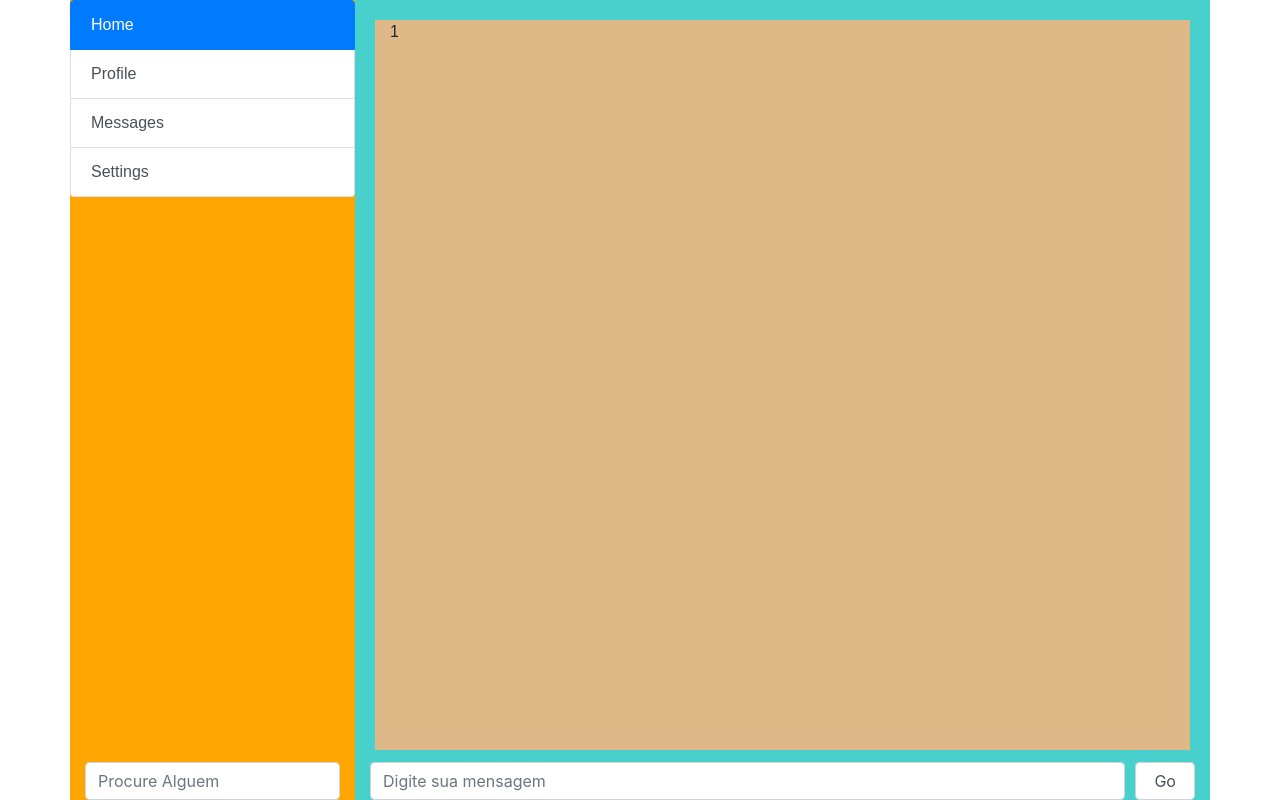
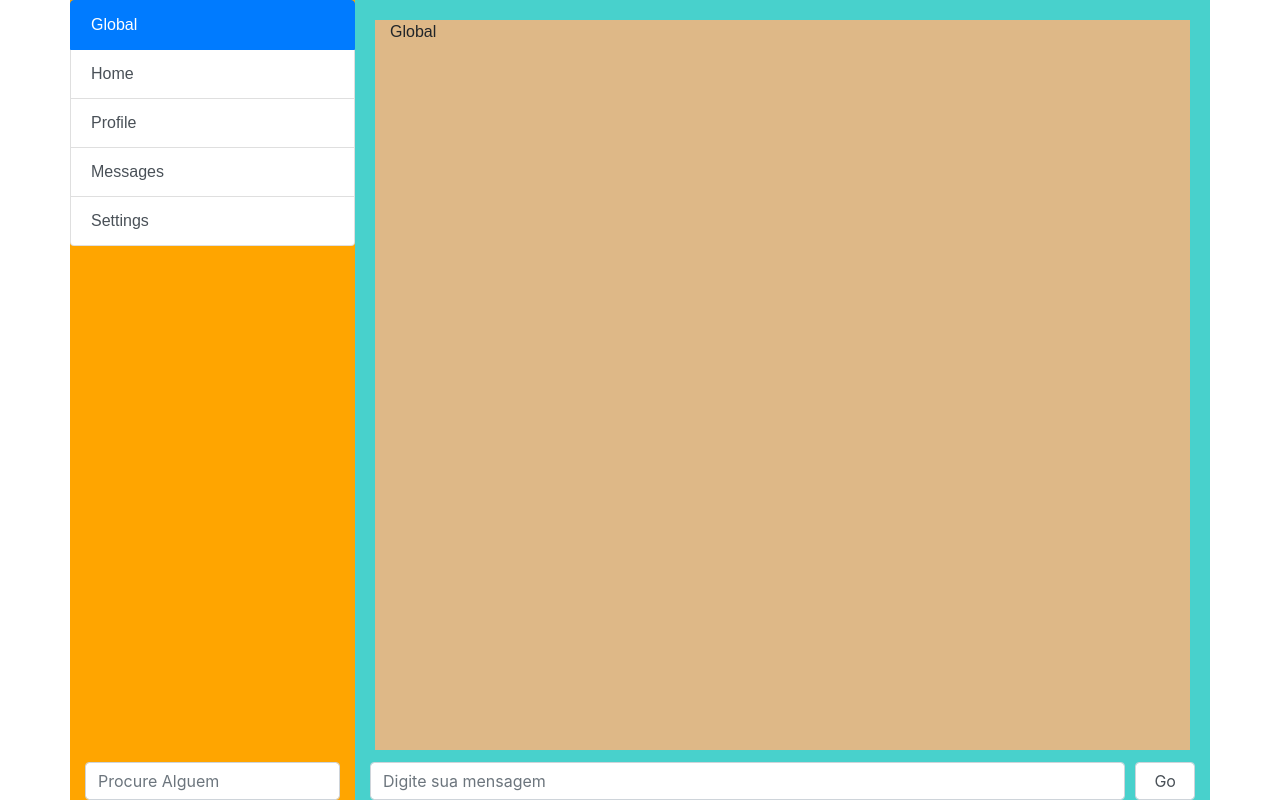
Before and after one commit to AleffBruno/chatImproved, a plain HTML site: page public/index.html in a window 1280 px wide. Drawn offline with nearby package versions, Linux system fonts and the light colour scheme.

Commit message:
node not implemented yet
- Global_tab was implemented

```diff
--- a/public/index.html
+++ b/public/index.html
@@ -21,7 +21,8 @@
         <div class="row">
             <div class="col-md-3 cor1">
                 <div class="list-group scrollList scrollList_usersOnline pseudoUl" id="userList" role="tablist">
-                    <a class="pseudoLi list-group-item list-group-item-action active" id="list-home-list" data-toggle="list" href="#list-home" role="tab" aria-controls="home" data-name="home">Home</a>
+                    <a class="pseudoLi list-group-item list-group-item-action active" id="list-home-list" data-toggle="list" href="#list-global" role="tab" aria-controls="global" data-name="global">Global</a>
+                    <a class="pseudoLi list-group-item list-group-item-action" id="list-home-list" data-toggle="list" href="#list-home" role="tab" aria-controls="home" data-name="home">Home</a>
                     <a class="pseudoLi list-group-item list-group-item-action" id="list-profile-list" data-toggle="list" href="#list-profile" role="tab" aria-controls="profile" data-name="profile">Profile</a>
                     <a class="pseudoLi list-group-item list-group-item-action" id="list-messages-list" data-toggle="list" href="#list-messages" role="tab" aria-controls="messages" data-name="messages">Messages</a>
                     <a class="pseudoLi list-group-item list-group-item-action" id="list-settings-list" data-toggle="list" href="#list-settings" role="tab" aria-controls="settings" data-name="settings">Settings</a>
@@ -33,7 +34,10 @@
             <div class="col-md-9 cor2">
                 <div id="divMessagesBox" class="cor3 scrollList">
                     <div class="tab-content container" id="nav-tabContent">
-                        <div class="tab-pane fade show active" id="list-home" role="tabpanel" aria-labelledby="list-home-list">
+                        <div class="tab-pane fade show active" id="list-global" role="tabpanel" aria-labelledby="list-global-list">
+                            <p>Global</p>
+                        </div>
+                        <div class="tab-pane fade" id="list-home" role="tabpanel" aria-labelledby="list-home-list">
                             <p>1</p>
                         </div>
                         <div class="tab-pane fade" id="list-profile" role="tabpanel" aria-labelledby="list-profile-list">
```
